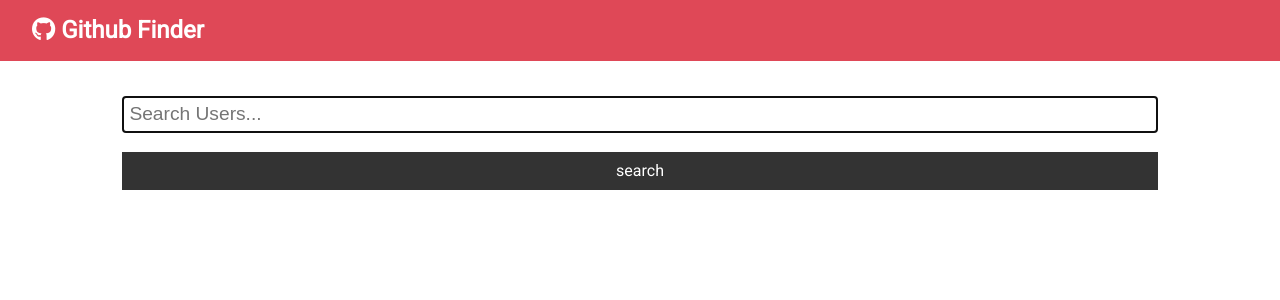
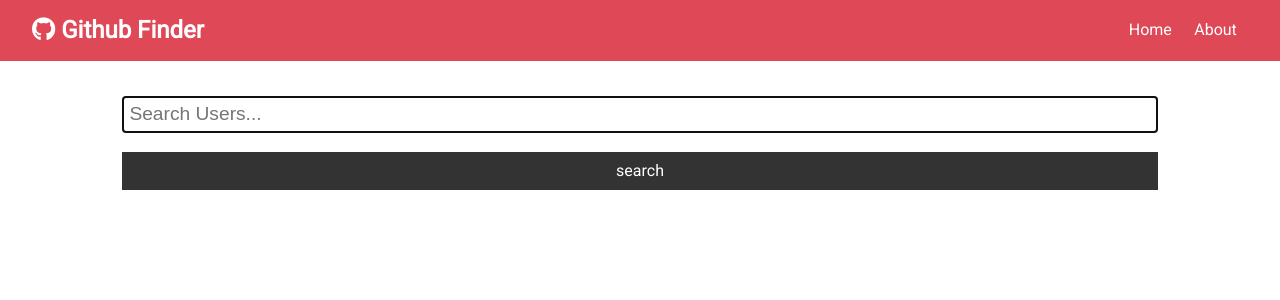
Before and after one commit to casee8/github_finder_brad_traversy, a React (Create React App) app: page / in a window 1280 px wide. Shown: the top 300 px of the page. Built offline with nearby package versions, Linux system fonts and the light colour scheme.

Commit message:
Create and separate Home.js from App.js + links

```diff
--- a/src/App.js
+++ b/src/App.js
@@ -1,73 +1,22 @@
-import React, { Component } from "react";
+import React from "react";
+import { BrowserRouter as Router, Route, Routes } from "react-router-dom";
 import Navbar from "./components/layout/Navbar";
-import Users from "./components/users/Users";
-import Search from "./components/users/Search";
-import Alert from "./components/layout/Alert";
-import axios from "axios";
+import Home from "./components/layout/Home";
+import About from "./components/pages/About";
 import "./App.css";
 
-class App extends Component {
-  state = {
-    users: [],
-    loading: false,
-    alert: null,
-  };
-
-  // componentDidMount() {
-  //   axios
-  //     .get("https://api.github.com/users")
-  //     .then((res) => console.log(res.data));
-  // }
-
-  // async componentDidMount() {
-  //   this.setState({ loading: true });
-
-  //   const res = await axios.get(`https://api.github.com/users?client_id=${process.env.REACT_APP_GITHUB_CLIENT_ID}?client_secret=${process.env.REACT_APP_GITHUB_CLIENT_SECRET}`);
-
-  //   this.setState({ users: res.data, loading: false });
-  // }
-
-  // Search Github users
-  searchUsers = async (text) => {
-    this.setState({ loading: true });
-
-    const res = await axios.get(
-      `https://api.github.com/search/users?q=${text}&client_id=${process.env.REACT_APP_GITHUB_CLIENT_ID}&client_secret=${process.env.REACT_APP_GITHUB_CLIENT_SECRET}`
-    );
-
-    this.setState({ users: res.data.items, loading: false });
-  };
-
-  // Clear users from state
-  clearUsers = () => {
-    this.setState({ users: [], loading: false });
-  };
-
-  // Set Alert
-  setAlert = (msg, type) => {
-    this.setState({ alert: { msg: msg, type: type } });
-    setTimeout(() => this.setState({ alert: null }), 3000);
-  };
-
-  render() {
-    const { users, loading } = this.state;
-
-    return (
-      <div className='App'>
-        <Navbar title='Github Finder' icon='fab fa-github' />
-        <div className='container'>
-          <Alert alert={this.state.alert} />
-          <Search
-            searchUsers={this.searchUsers}
-            clearUsers={this.clearUsers}
-            showClear={users.length > 0 ? true : false}
-            setAlert={this.setAlert}
-          />
-          <Users loading={loading} users={users} />
-        </div>
+const App = () => {
+  return (
+    <Router>
+      <Navbar title={"Github Finder"} icon={"fab fa-github"} />
+      <div className='container'>
+        <Routes>
+          <Route exact path='/' element={<Home />} />
+          <Route exact path='/about' element={<About />} />
+        </Routes>
       </div>
-    );
-  }
-}
+    </Router>
+  );
+};
 
 export default App;
--- /dev/null
+++ b/src/components/layout/Home.js
@@ -0,0 +1,70 @@
+import React, { Component } from "react";
+// import Navbar from "./Navbar";
+import Users from "../users/Users";
+import Search from "../users/Search";
+import Alert from "./Alert";
+import axios from "axios";
+
+class Home extends Component {
+  state = {
+    users: [],
+    loading: false,
+    alert: null,
+  };
+
+  // componentDidMount() {
+  //   axios
+  //     .get("https://api.github.com/users")
+  //     .then((res) => console.log(res.data));
+  // }
+
+  // async componentDidMount() {
+  //   this.setState({ loading: true });
+
+  //   const res = await axios.get(`https://api.github.com/users?client_id=${process.env.REACT_APP_GITHUB_CLIENT_ID}?client_secret=${process.env.REACT_APP_GITHUB_CLIENT_SECRET}`);
+
+  //   this.setState({ users: res.data, loading: false });
+  // }
+
+  // Search Github users
+  searchUsers = async (text) => {
+    this.setState({ loading: true });
+
+    const res = await axios.get(
+      `https://api.github.com/search/users?q=${text}&client_id=${process.env.REACT_APP_GITHUB_CLIENT_ID}&client_secret=${process.env.REACT_APP_GITHUB_CLIENT_SECRET}`
+    );
+
+    this.setState({ users: res.data.items, loading: false });
+  };
+
+  // Clear users from state
+  clearUsers = () => {
+    this.setState({ users: [], loading: false });
+  };
+
+  // Set Alert
+  setAlert = (msg, type) => {
+    this.setState({ alert: { msg: msg, type: type } });
+    setTimeout(() => this.setState({ alert: null }), 3000);
+  };
+
+  render() {
+    const { users, loading } = this.state;
+
+    return (
+      <div className='App'>
+        {/* <Navbar title='Github Finder' icon='fab fa-github' /> */}
+        <Alert alert={this.state.alert} />
+        <Search
+          searchUsers={this.searchUsers}
+          clearUsers={this.clearUsers}
+          showClear={users.length > 0 ? true : false}
+          setAlert={this.setAlert}
+        />
+        <Users loading={loading} users={users} />
+      </div>
+    );
+  }
+}
+
+export default Home;
--- a/src/components/layout/Navbar.js
+++ b/src/components/layout/Navbar.js
@@ -1,12 +1,21 @@
 import React from "react";
-import PropTypes from "prop-types"; //impt
+import PropTypes from "prop-types"; //impt <= shortcut
+import { Link } from "react-router-dom";
 
-const Navbar = ({icon, title}) => {
+const Navbar = ({ icon, title }) => {
   return (
     <nav className='navbar bg-primary'>
       <h1>
         <i className={icon}></i> {title}
       </h1>
+      <ul>
+        <li>
+          <Link to='/'>Home</Link>
+        </li>
+        <li>
+          <Link to='/about'>About</Link>
+        </li>
+      </ul>
     </nav>
   );
 };
@@ -29,6 +38,6 @@
 Navbar.propTypes = {
   title: PropTypes.string.isRequired,
   icon: PropTypes.string.isRequired,
-}
+};
 
 export default Navbar;
```
